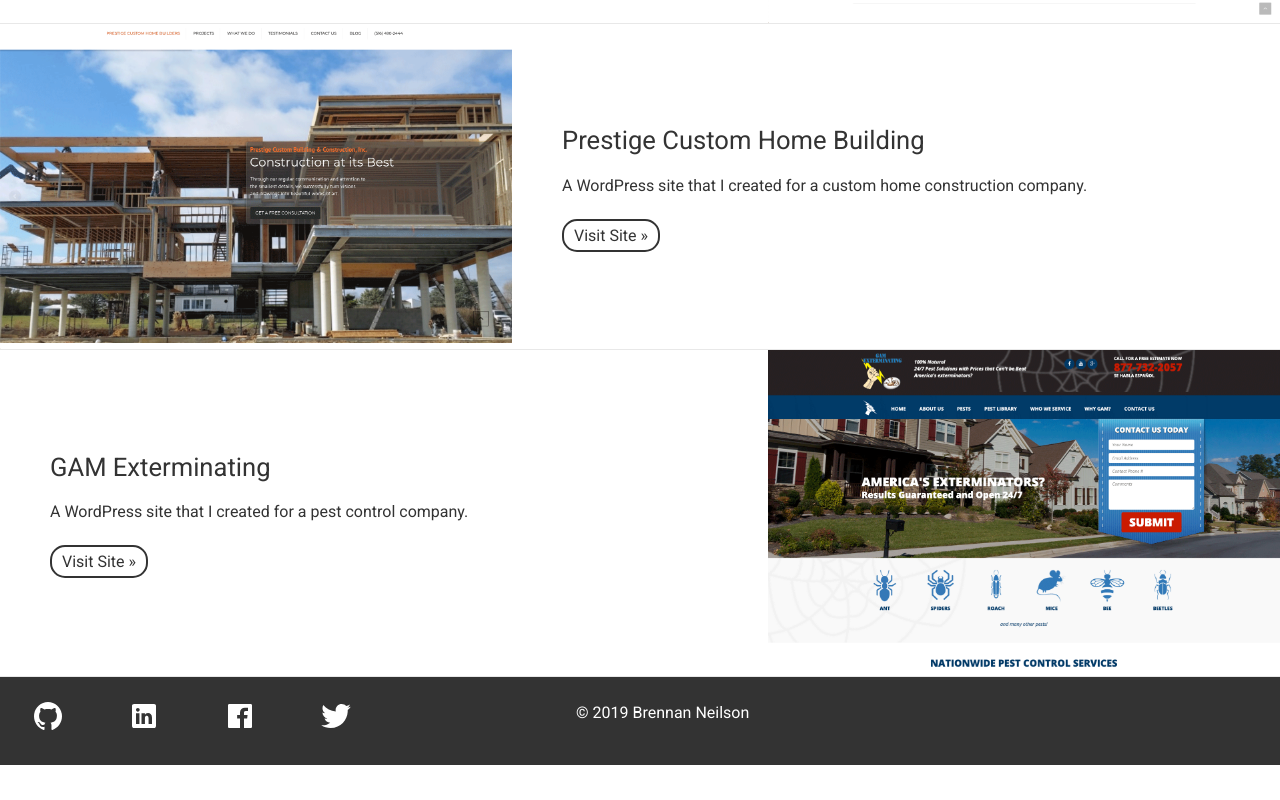
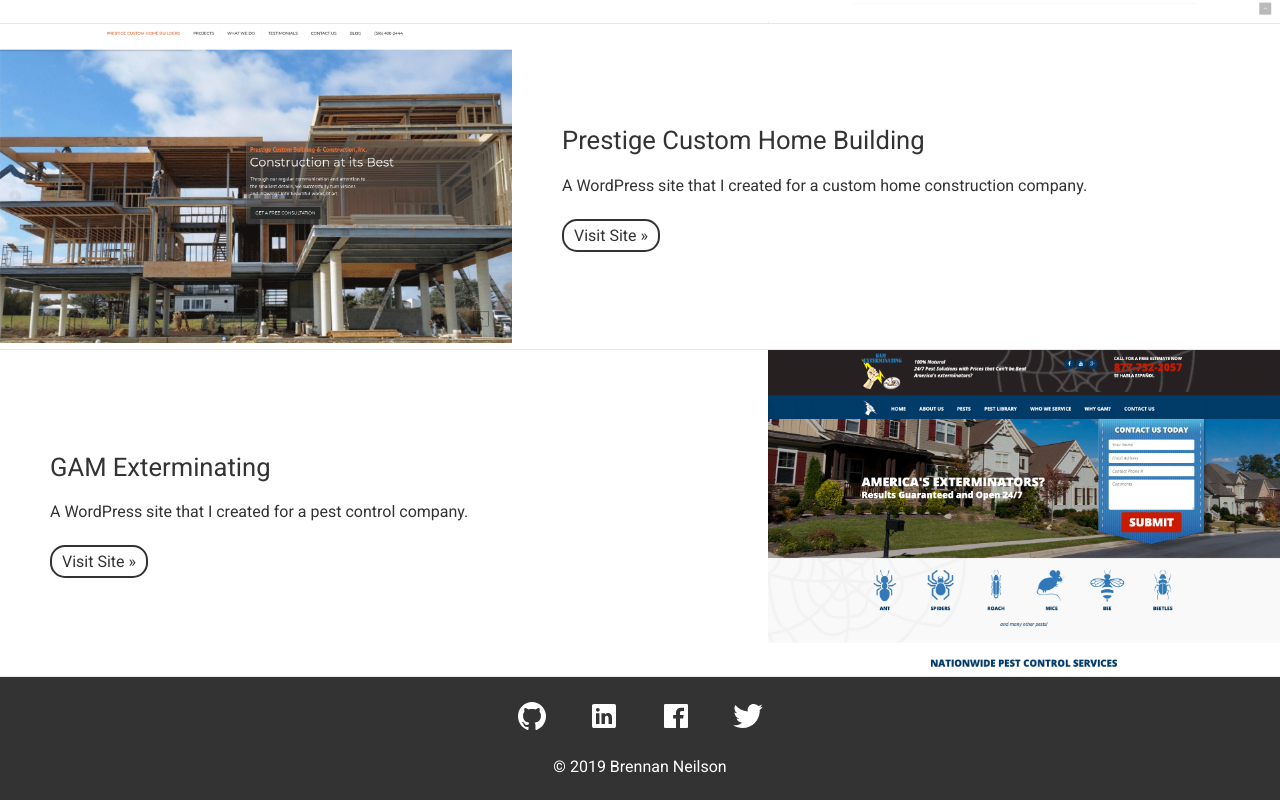
Before and after one commit to bvneilson/brennanneilson.com, a website: page public/index.html in a window 1280 px wide. Shown: the part 2082-2882 px from the top of the page. Before the commit the page ends 2847 px from the top, so only its background shows below. Drawn offline with nearby package versions, Linux system fonts and the light colour scheme.

Commit message:
Working on footer

```diff
--- a/public/index.html
+++ b/public/index.html
@@ -129,9 +129,7 @@
         <a href="https://twitter.com/brennan_neilson" target="_blank"><ion-icon name="logo-twitter"></ion-icon></a>
       </div>
     </div>
-    <div class="copyright">
-      <p>&copy; 2019 Brennan Neilson</p>
-    </div>
+    <div id="copyright"></div>
   </footer>
 
   <script src="https://code.jquery.com/jquery-3.4.1.min.js" integrity="sha256-CSXorXvZcTkaix6Yvo6HppcZGetbYMGWSFlBw8HfCJo=" crossorigin="anonymous"></script>
@@ -140,6 +138,7 @@
   <script src="https://unpkg.com/ionicons@4.5.10-0/dist/ionicons.js"></script>
   <script>
   $(document).ready(function() {
+    // Scroll to projects
     $('.headline-link').click(function(e) {
       e.preventDefault();
 
@@ -147,6 +146,10 @@
         scrollTop: $('.projects').offset().top
       }, 700);
     });
+    // Year for Copyright
+    var date = new Date();
+    var year = date.getFullYear();
+    document.getElementById("copyright").innerHTML = '<p>&copy; ' + year + ' Brennan Neilson</p>'
   });
   </script>
 </body>
--- a/public/style.css
+++ b/public/style.css
@@ -105,14 +105,17 @@
   background-color: #333;
   color: white;
   display: flex !important;
+  flex-direction: column;
   width: 100%;
-  align-items: center;
 }
 .social {
   display: flex;
-  justify-content: space-around;
-  width: 40%;
-  padding: 20px 0;
+  justify-content: center;
+  width: 100%;
+  padding: 20px 0 10px 0;
+}
+.social-link {
+  padding: 0 20px;
 }
 .social-link a {
   text-decoration: none;
@@ -124,9 +127,10 @@
   text-decoration: none;
   color: white;
 }
-.copyright {
-  width: 60%;
-  padding: 20px 0 20px 15%;
+#copyright {
+  width: 100%;
+  text-align: center;
+  padding-bottom: 5px;
 }
 
 /* Tablet */
@@ -181,7 +185,7 @@
     padding: 20px 50px;
   }
   .social {
-    width: 30%;
+    width: 100%;
   }
   .project-description h3 {
     font-size: 1.6rem;
```
